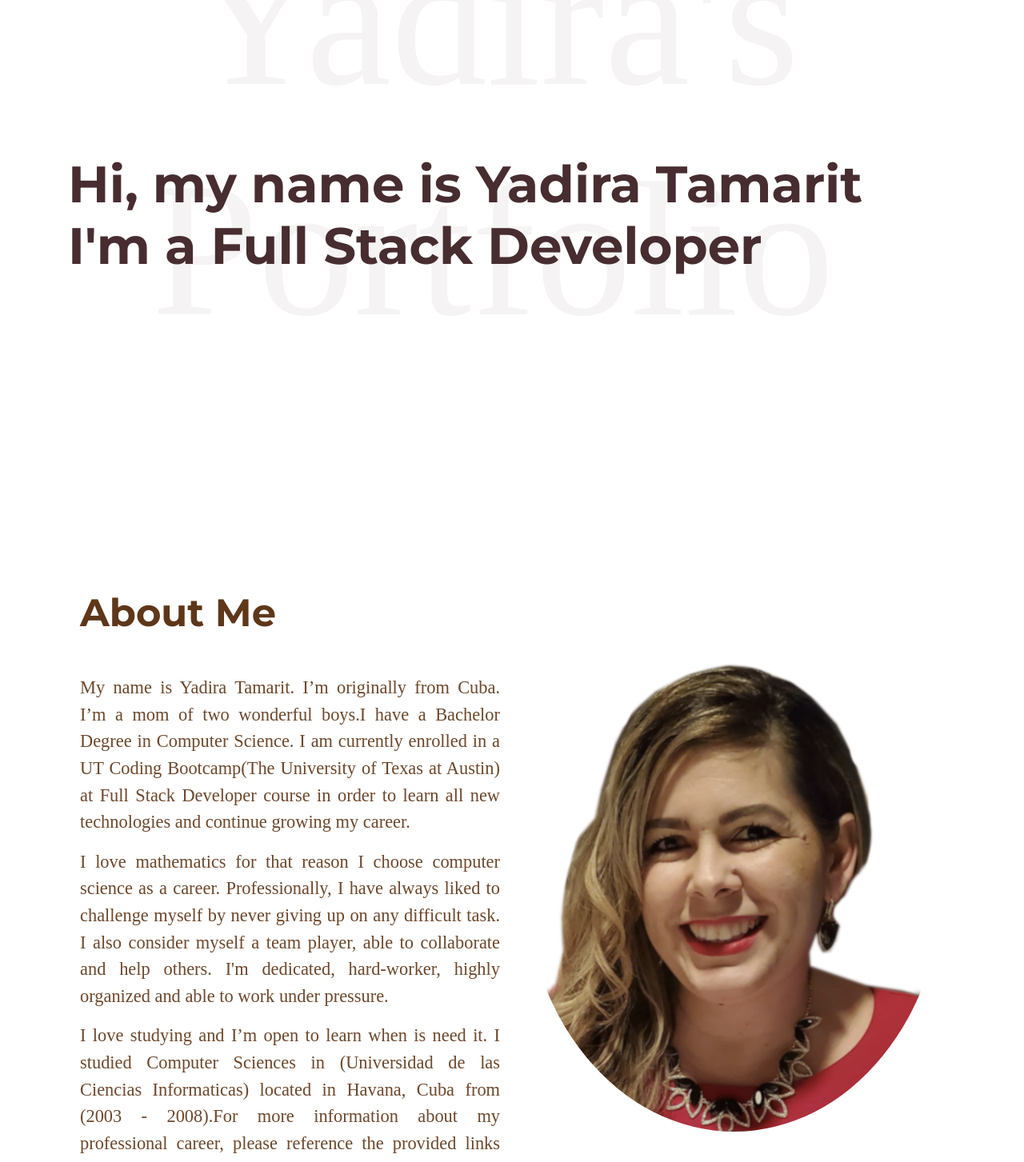
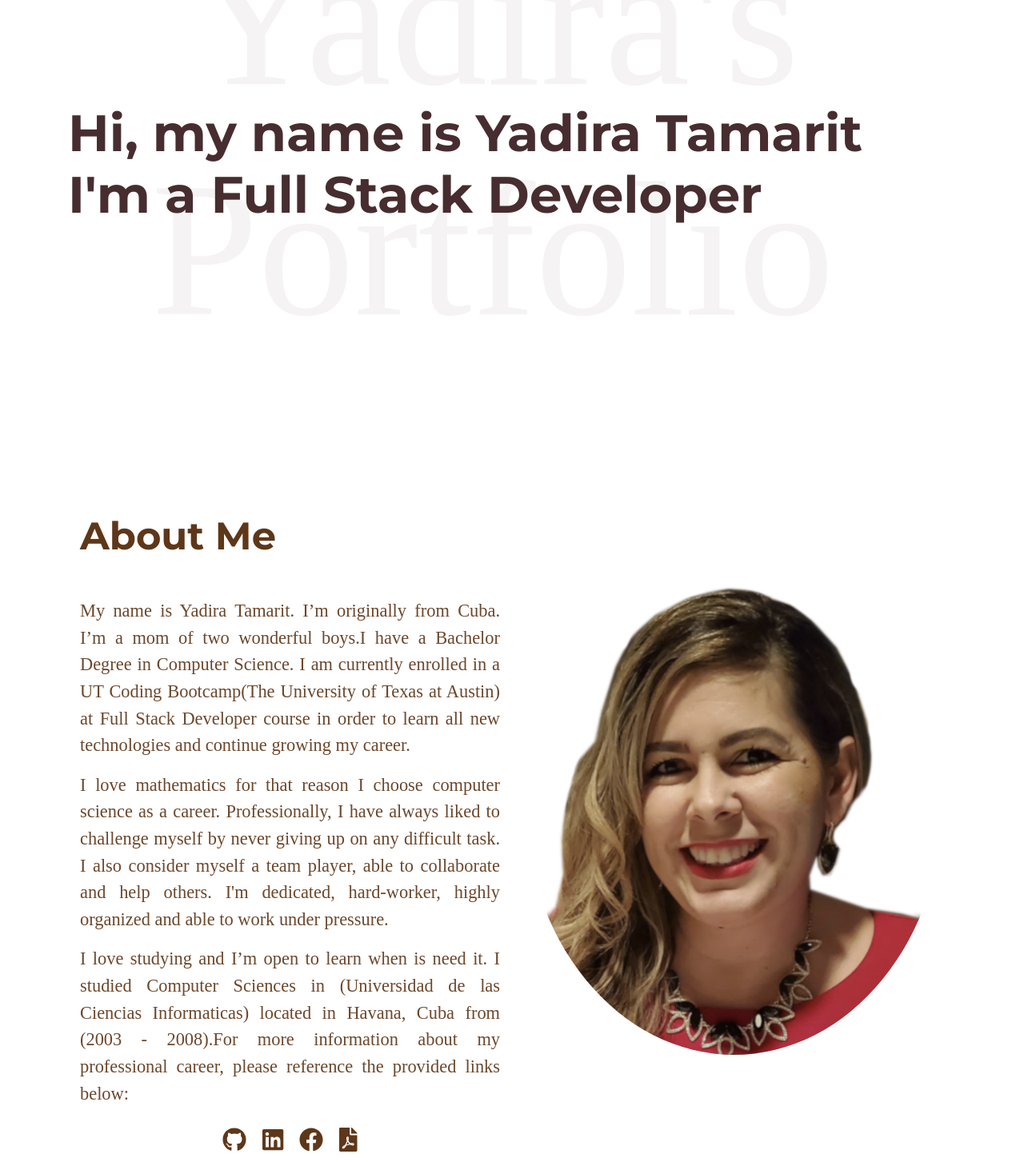
Before and after one commit to ystamaritq/react-portfolio, a React (Create React App) app: page / in a window 1280 px wide. Shown: the part 240-1693 px from the top of the page at 80% size. Built offline with nearby package versions, Linux system fonts and the light colour scheme.

Commit message:
removed and added media queries on body

```diff
--- a/src/App.css
+++ b/src/App.css
@@ -38,8 +38,6 @@ header {
 	align-items: center;
 }
 header h1 {
-	font-size: 1em;
-	font-weight: 400;
 	padding: 1em;
 	margin-right: 50em;
 }
@@ -73,6 +71,10 @@ nav .link:hover {
 	opacity: 1;
 }
 
+.custom-logo {
+	width: 12em;
+}
+
 .header-title button {
 	background: rgb(241, 222, 222);
 	border: 0px;
@@ -97,7 +99,7 @@ nav .link:hover {
 	font-size: 4em;
 	text-align: left;
 	color: #472d30;
-	top: 5em;
+	top: 4em;
 }
 
 .about-content h1 {
@@ -105,7 +107,7 @@ nav .link:hover {
 	font-size: 3em;
 	text-align: left;
 	color: #5e3719;
-	margin-top: 5em;
+	margin-top: 3em;
 }
 .about-content p {
 	font-size: 1.4em;
@@ -117,7 +119,7 @@ nav .link:hover {
 .about img {
 	margin-left: auto;
 	border-radius: 60%;
-	margin-top: 14em;
+	margin-top: 8em;
 	margin-bottom: 8em;
 	width: 100%;
 }
@@ -202,3 +204,14 @@ nav .link:hover {
 	color: #9f4b4b;
 	font-style: normal;
 }
+
+@media screen and (max-width: 411px) {
+	.header-title {
+		font-size: 3em;
+		padding: 20px;
+	}
+
+	.custom-logo {
+		width: 5em;
+	}
+}
```
